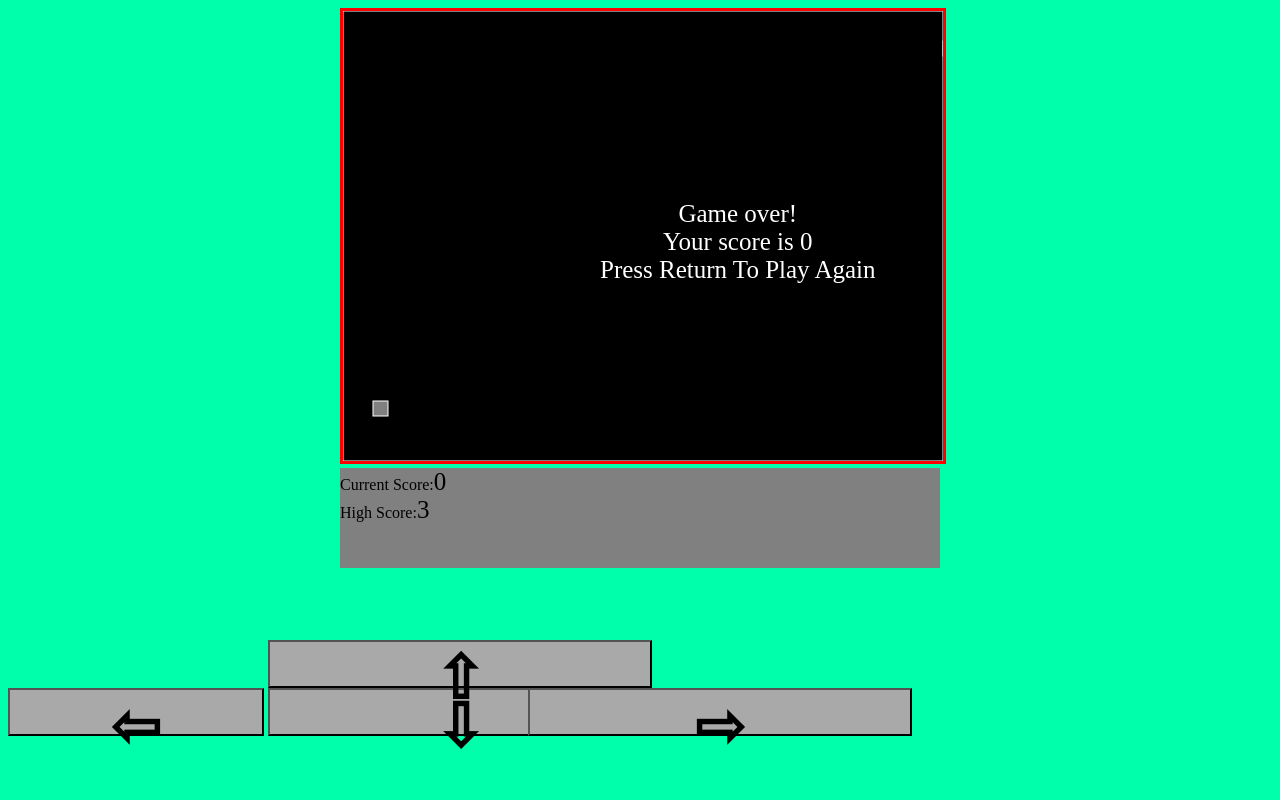
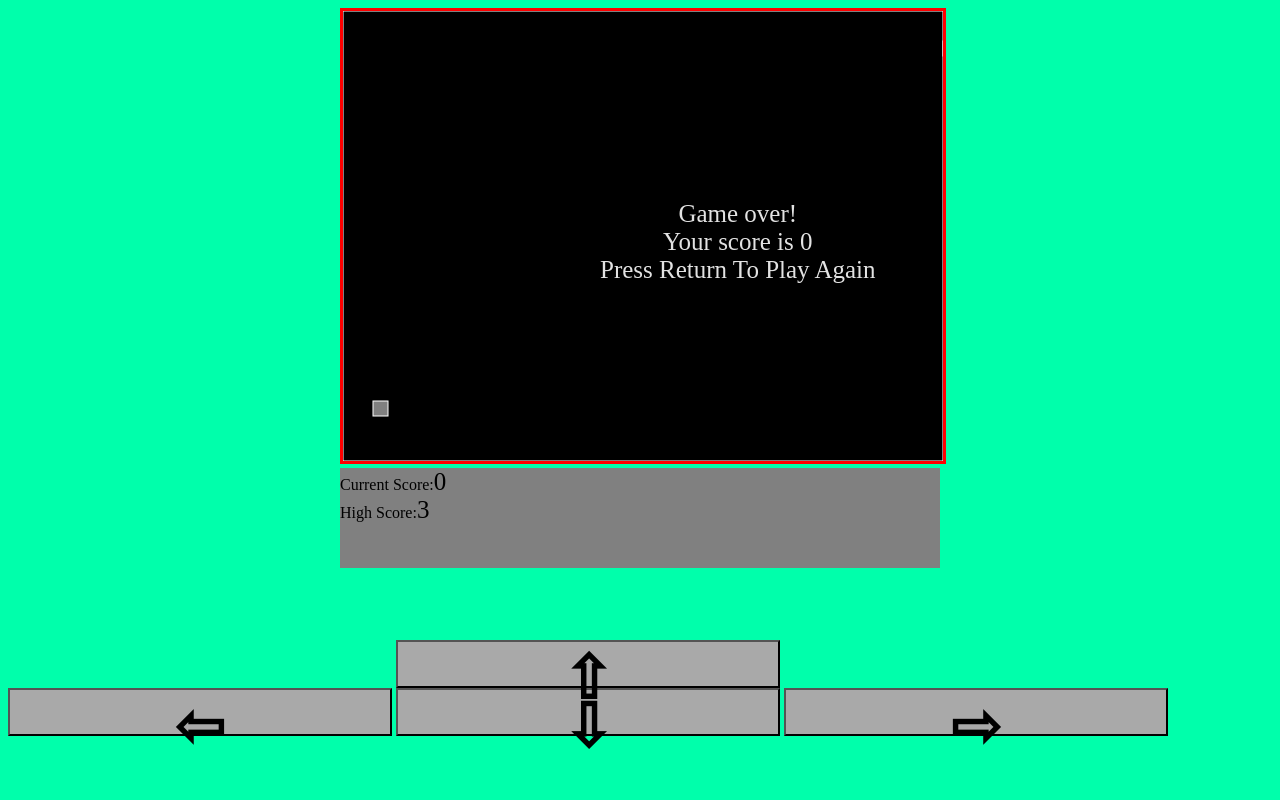
Before and after one commit to jobloccer1204/jobloccer1204.github.io, a plain HTML site: page index.html in a window 1280 px wide. Drawn offline with nearby package versions, Linux system fonts and the light colour scheme.

Commit message:
contorls

```diff
--- a/index.html
+++ b/index.html
@@ -25,7 +25,7 @@
     <div id="controls">
 <div style="width:100vw;margin:auto">
 		<button id="left"></button>
-		<div style="display:inline-block; width:20vw; height:20vh">
+		<div style="display:inline-block; width:30vw; height:20vh">
 			 <button id="up" ></button>
 			 <button id="down"></button>
 		</div>
--- a/snake.css
+++ b/snake.css
@@ -52,7 +52,7 @@ width: 100%;
 }
 
 #left{
-	width: 20vw;
+	width: 30vw;
 	height: 6vh;
 	background-color: darkgray;
 	display: inline-block;
--- a/snake.js
+++ b/snake.js
@@ -9,7 +9,7 @@ $(document).ready(function() {
 	var snake;
 	var d = "RIGHT";
 
-	var gameloop = setInterval(update, 70);
+	var gameloop = setInterval(update, 120);
 
 	function update() {
 		if (d == "RIGHT")
```
